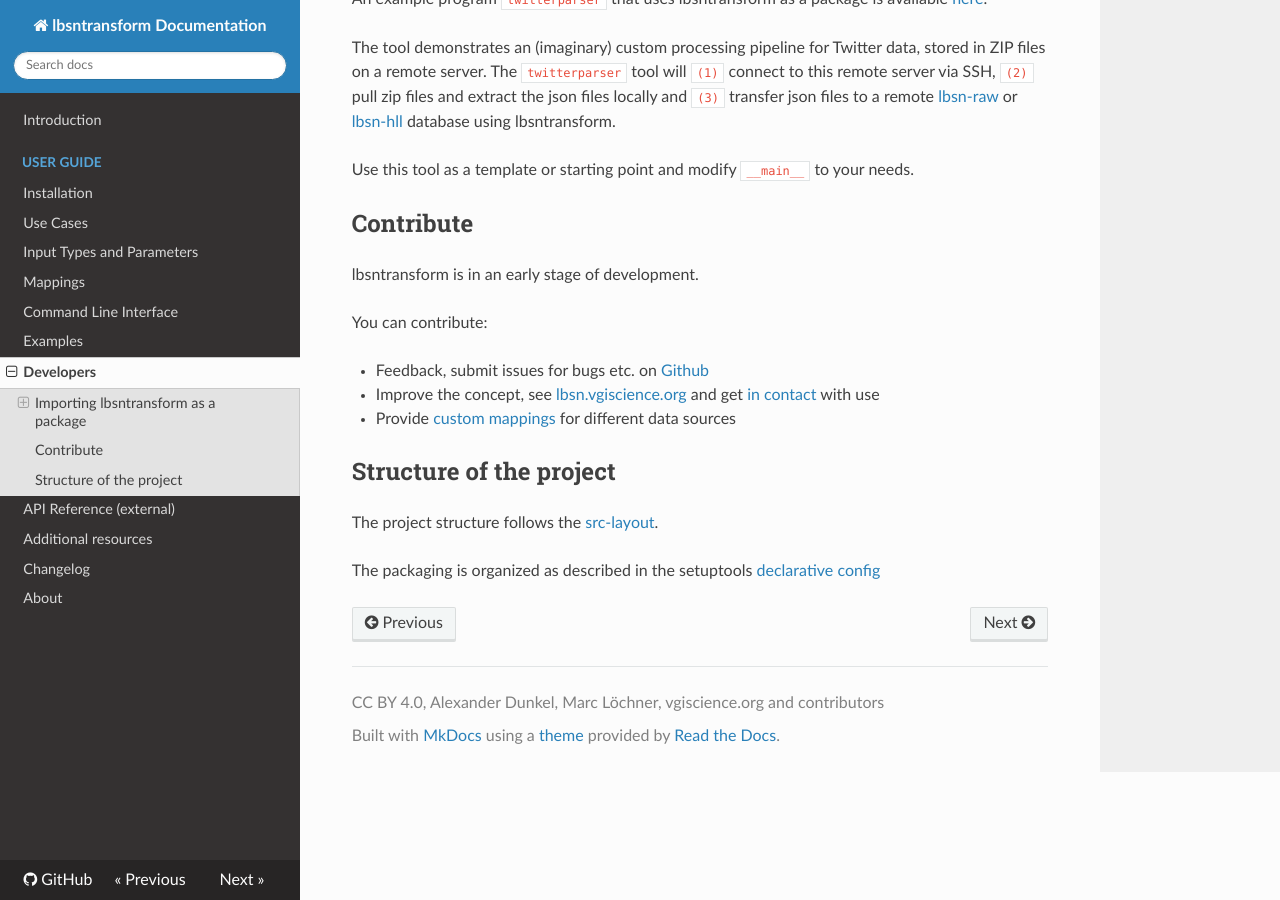
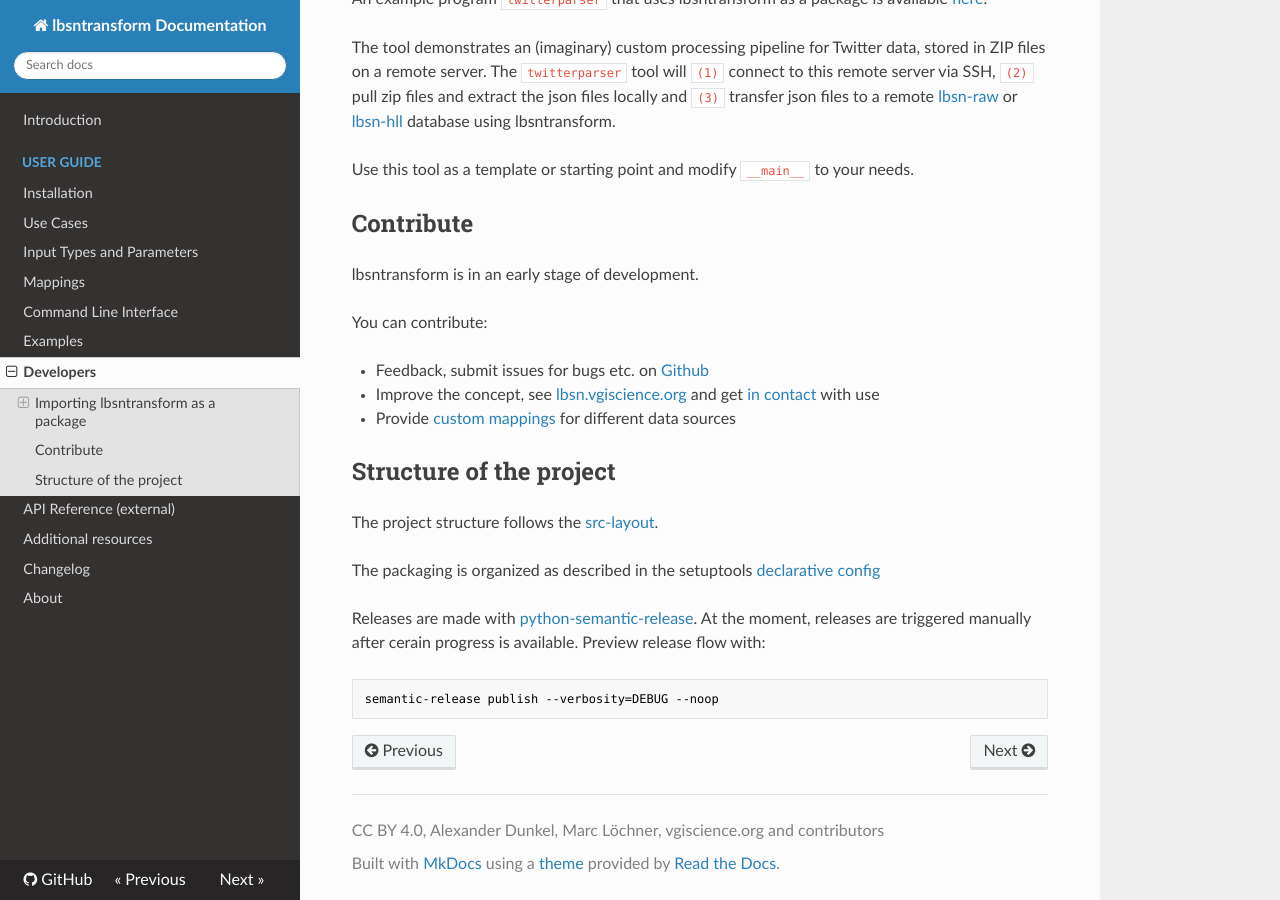
Before and after one commit to Sieboldianus/lbsntransform, an MkDocs documentation site: the page built from docs/package.md, in a window 1280 px wide and 900 px high, scrolled down 545 px. Built offline with MkDocs 1.6.1, drawn with Linux system fonts in a browser that asks for light colours; nearby versions of some CDN libraries.

Commit message:
docs: Add information regarding semantic release versioning

````diff
--- a/docs/package.md
+++ b/docs/package.md
@@ -45,3 +45,10 @@ You can contribute:
 The project structure follows the [src-layout](https://setuptools.pypa.io/en/latest/userguide/package_discovery.html#src-layout).
 
 The packaging is organized as described in the setuptools [declarative config](https://setuptools.pypa.io/en/latest/userguide/declarative_config.html)
+
+Releases are made with [python-semantic-release](https://github.com/python-semantic-release/python-semantic-release). At the
+moment, releases are triggered manually after cerain progress is available. Preview release flow with:
+
+```bash
+semantic-release publish --verbosity=DEBUG --noop
+```
````
